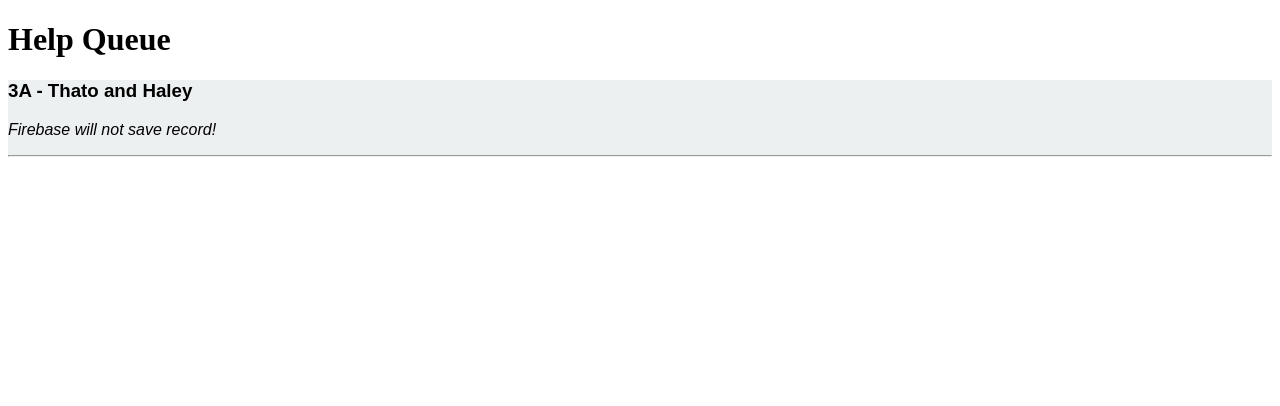
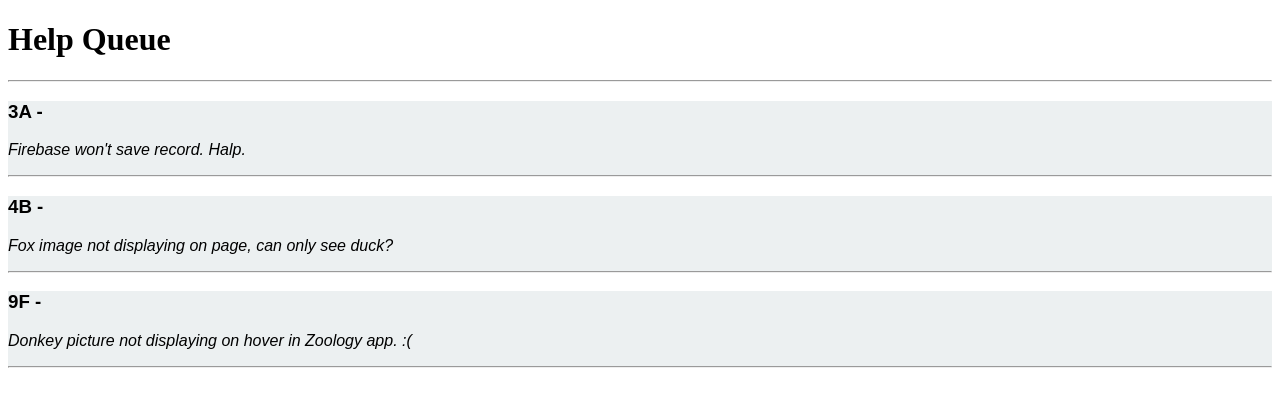
Before and after one commit to tessasullivan/help-queue, a React app: page / in a window 1280 px wide. Shown: the top 406 px of the page. Built offline with nearby package versions, Linux system fonts and the light colour scheme.

Commit message:
Added looping in TicketList

```diff
--- a/src/components/TicketList.jsx
+++ b/src/components/TicketList.jsx
@@ -1,14 +1,35 @@
 import React from 'react';
 import Ticket from './Ticket';
 
+var masterTicketList = [
+  {
+    names: 'Thato and Haley',
+    location: '3A',
+    issue: 'Firebase won\'t save record. Halp.'
+  },
+  {
+    names: 'Sleater and Kinney',
+    location: '4B',
+    issue: 'Fox image not displaying on page, can only see duck?'
+  },
+  {
+    names: 'Imani & Jacob',
+    location: '9F',
+    issue: 'Donkey picture not displaying on hover in Zoology app. :('
+  }
+];
 
 function TicketList() {
   return (
-    <Ticket
-      location="3A"
-      names="Thato and Haley"
-      issue="Firebase will not save record!"
-    />
+    <div>
+      <hr/>
+      {masterTicketList.map((ticket, index) =>
+        <Ticket names={ticket.name}
+          location={ticket.location}
+          issue={ticket.issue}
+          key={index}
+        />)}
+    </div>
   );
 }
 
```
Also changed, not shown: .eslintrc.json.
